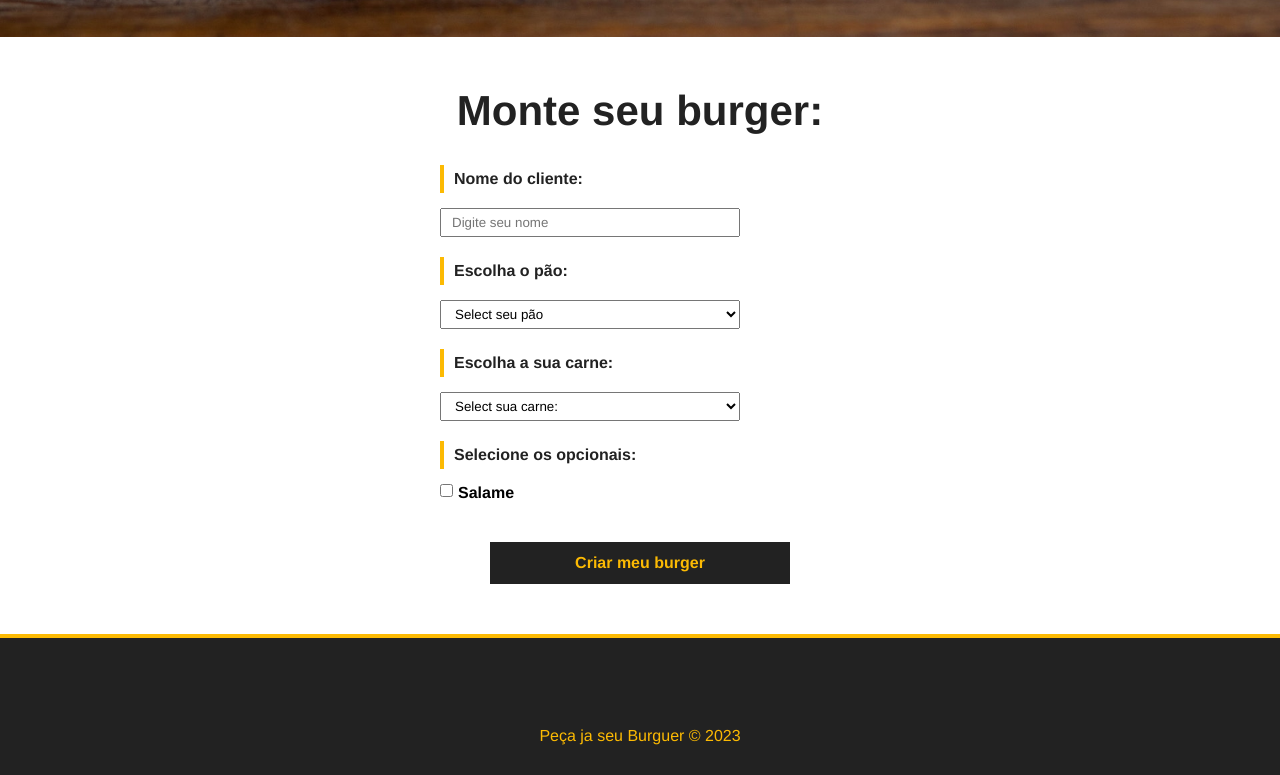
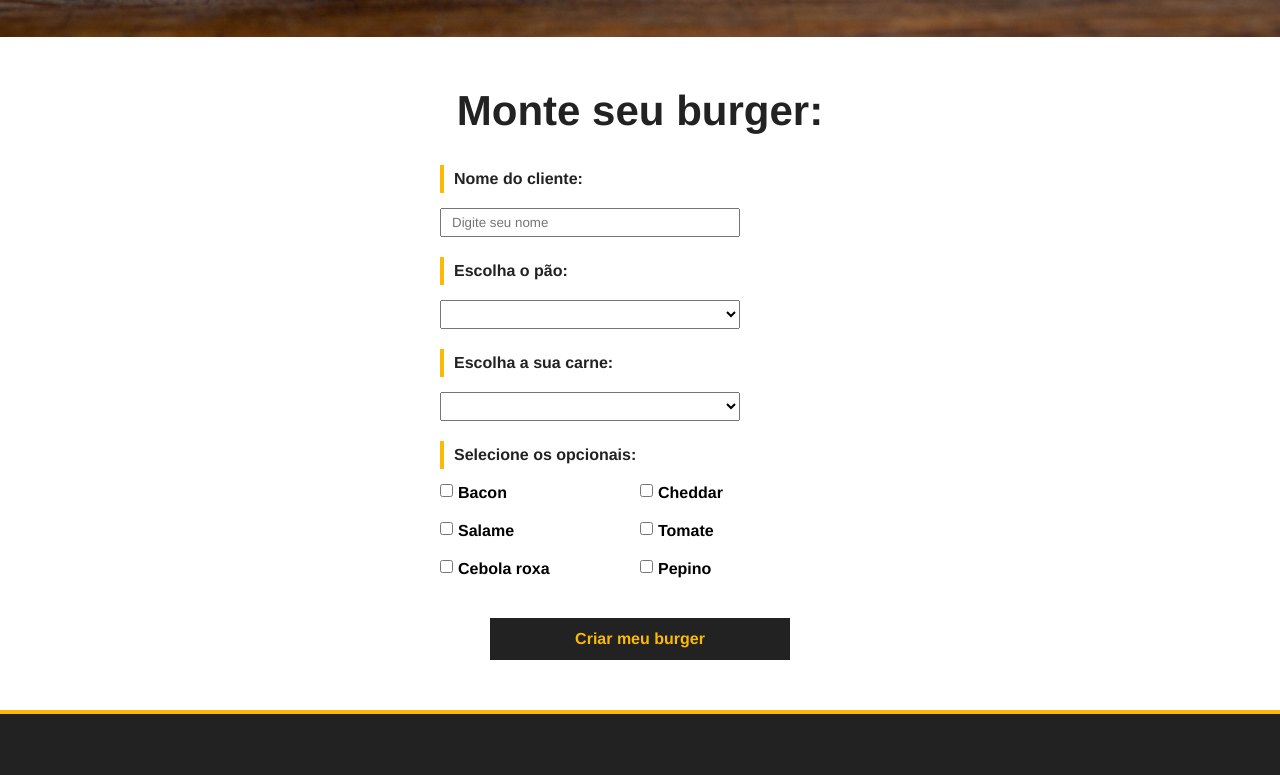
Before and after one commit to Guilherme-so/Burguer-Deliver, a Vue app: page / in a window 1280 px wide. Shown: the part 539-1314 px from the top of the page. Built offline with nearby package versions, Linux system fonts and the light colour scheme; data requests are answered from the project's data file.

Commit message:
getting data from backend to fill data

```diff
--- a/src/components/BurgerForm.vue
+++ b/src/components/BurgerForm.vue
@@ -9,48 +9,95 @@
             id="nome"
             name="nome"
             placeholder="Digite seu nome"
+            v-model="nome"
           />
         </div>
         <div class="input-container">
           <label for="pao">Escolha o pão:</label>
-          <select name="pao" id="pao">
+          <select name="pao" id="pao" v-model="pao">
             <option value="">Select seu pão</option>
-            <option value="integral">Integral</option>
+            <option v-for="pao in paes" :key="pao.id" :value="pao.tipo">
+              {{ pao.tipo }}
+            </option>
           </select>
         </div>
 
         <div class="input-container">
           <label for="carne">Escolha a sua carne:</label>
-          <select name="carne" id="carne">
+          <select name="carne" id="carne" v-model="carne">
             <option value="">Select sua carne:</option>
-            <option value="maminha">Maminha</option>
+            <option v-for="carne in carnes" :key="carne.id" value="carne.tipo">
+              {{ carne.tipo }}
+            </option>
           </select>
         </div>
 
-        <div id='optinais-container' class="input-container">
-          <label id="optionais-title" for="opcionais">Selecione os opcionais:</label>
-          <div class="checkbox-container">
-            <input type="checkbox" name="opcionais" value="salame">
-            <span>Salame</span>
+        <div id="optinais-container" class="input-container">
+          <label id="optionais-title" for="opcionais"
+            >Selecione os opcionais:</label>
+          <div class="checkbox-container" v-for="opcional in opcionaisData" :key="opcional.id">
+            <input
+              type="checkbox"
+              name="opcionais"
+              value="opcional.tipo"
+              v-model="opcionais"
+              />
+            <span>{{
+              opcional.tipo
+            }}</span>
           </div>
         </div>
 
         <div class="input-container">
-            <input type="submit" class="submit-btn" value="Criar meu burger">
+          <input type="submit" class="submit-btn" value="Criar meu burger" />
         </div>
       </form>
     </div>
   </div>
 </template>
 
+<script>
+export default {
+  data() {
+    return {
+      paes: null,
+      carnes: null,
+      opcionaisData: null,
+      nome: null,
+      pao: null,
+      carne: null,
+      opcionais: [],
+      status: "solicitado",
+      msg: null,
+    };
+  },
+  methods: {
+    async getIngredientes() {
+      const request = await fetch("http://localhost:3000/ingredientes");
+      const data = await request.json();
+
+      this.paes = data.paes;
+      this.carnes = data.carnes;
+      this.opcionaisData = data.opcionais;
+
+      console.log(this.paes);
+      console.log(this.carnes);
+      console.log(this.opcionaisData);
+    },
+  },
+  mounted() {
+    this.getIngredientes();
+  },
+};
+</script>
 
 <style scoped>
-#burger-form{
+#burger-form {
   max-width: 400px;
   margin: 0 auto;
 }
 
-.input-container{
+.input-container {
   display: flex;
   flex-direction: column;
   margin-bottom: 20px;
@@ -61,24 +108,25 @@ label {
   margin-bottom: 15px;
   padding: 5px 10px;
   color: #222;
-    border-left: 4px solid #FCBA03;
+  border-left: 4px solid #fcba03;
 }
 
-input, select {
+input,
+select {
   padding: 5px 10px;
   width: 300px;
 }
 
-#optinais-container{
+#optinais-container {
   flex-direction: row;
   flex-wrap: wrap;
 }
 
-.optionais-title{
+.optionais-title {
   width: 100%;
 }
 
-.checkbox-container{
+.checkbox-container {
   display: flex;
   align-items: flex-start;
   width: 50%;
@@ -88,29 +136,27 @@ input, select {
 .checkbox-container span,
 .checkbox-container input {
   width: auto;
-
 }
 
-.checkbox-container span{
+.checkbox-container span {
   margin-left: 5px;
   font-weight: bold;
 }
 
 .submit-btn {
   background-color: #222;
-    color: #FCBA03;
+  color: #fcba03;
   font-weight: bold;
   border: 2px solid #222;
   padding: 10px;
   font-size: 16px;
   margin: 0 auto;
   cursor: pointer;
-    transition: .5s;
+  transition: 0.5s;
 }
 
-.submit-btn:hover{
+.submit-btn:hover {
   background-color: transparent;
   color: #222;
 }
-
 </style>
```
Lines whose indentation alone changed are shown as unchanged.
